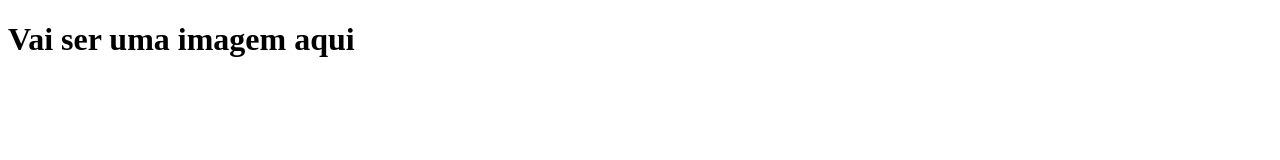
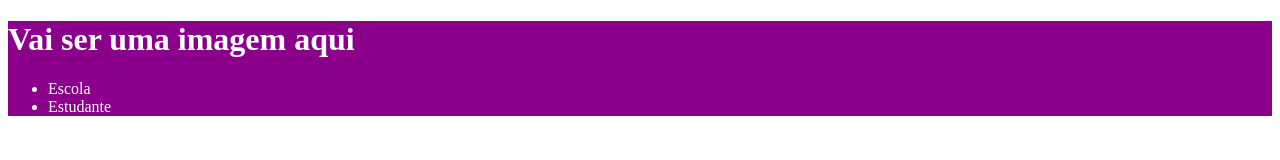
Before and after one commit to Gigi3535/site-turma-criativa, a plain HTML site: page index.html in a window 1280 px wide. Drawn offline with Linux system fonts and the light colour scheme.

Commit message:
Add files via upload

```diff
--- a/index.html
+++ b/index.html
@@ -5,8 +5,16 @@
     <meta http-equiv="X-UA-Compatible" content="IE=edge">
     <meta name="viewport" content="width=, initial-scale=1.0">
     <title>Document</title>
+    <link rel="stylesheet" href="style.css">
 </head>
 <body>
-    <h1>Vai ser uma imagem aqui</h1>
+    <header>
+        <h1>Vai ser uma imagem aqui</h1>
+        <ul>
+            <li>Escola</li>
+            <LI>Estudante</LI>
+        </ul>
 </body>
+    </header>
+
 </html>
--- a/style.css
+++ b/style.css
@@ -0,0 +1,4 @@
+header{
+    background-color:darkmagenta;
+    color: white;
+}
```
Also changed, not shown: alurastart logo.png (added).
